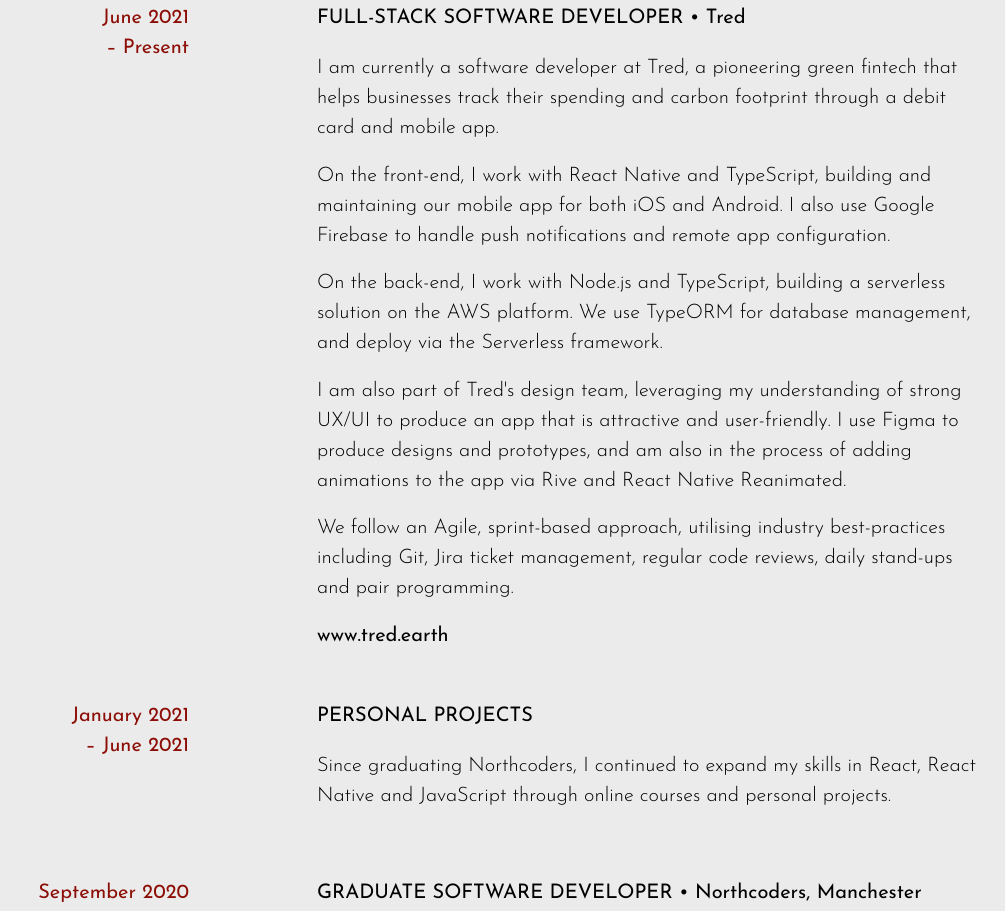
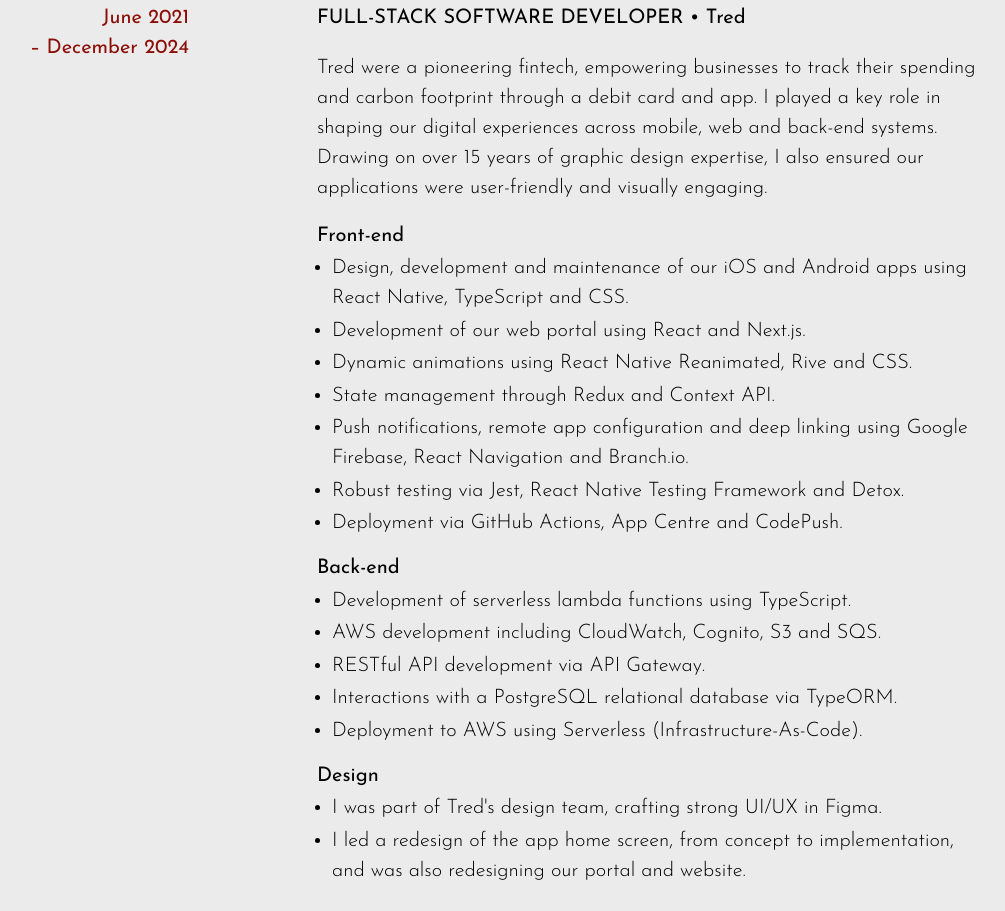
Before and after one commit to jimwcollins/portfolio, a website: page pages/experience.html in a window 1280 px wide. Shown: the part 2487-3398 px from the top of the page, without its empty margins (167-1172 px from the left). Drawn offline with Linux system fonts and the light colour scheme.

Commit message:
Copy and CV updates

```diff
--- a/js/components/footer.js
+++ b/js/components/footer.js
@@ -13,6 +13,8 @@
 	}
 
 	connectedCallback() {
+		const currentYear = new Date().getFullYear();
+
 		this.innerHTML = `
       <footer class="footer">
         <ul class="footer__nav">
@@ -38,7 +40,7 @@
           <p class="footer__logo__symbol">{}</p>
         </div>
 
-        <p class="footer__text">Designed and built by James Collins © 2021</p>
+        <p class="footer__text">Designed and built by James Collins © ${currentYear}</p>
       </footer>
     `;
 	}
--- a/pages/experience.html
+++ b/pages/experience.html
@@ -151,7 +151,7 @@
 			</h3>
 
 			<div class="experience__subsection grid">
-				<h4 class="experience__subhead display--desk">June 2021 <br />&#x2013; Present</h4>
+				<h4 class="experience__subhead display--desk">June 2021 <br />&#x2013; December 2024</h4>
 				<h4 class="experience__subhead display--mob">June 2021 &#x2013; Present</h4>
 				<div class="split__right">
 					<p class="experience__title display--desk">
@@ -163,32 +163,44 @@
 						<br />Tred
 					</p>
 					<p class="experience__para">
-						I am currently a software developer at Tred, a pioneering green fintech that helps
-						businesses track their spending and carbon footprint through a debit card and mobile
-						app.
+						Tred were a pioneering fintech, empowering businesses to track their spending and
+						carbon footprint through a debit card and app. I played a key role in shaping our
+						digital experiences across mobile, web and back-end systems. Drawing on over 15 years
+						of graphic design expertise, I also ensured our applications were user-friendly and
+						visually engaging.
 					</p>
-					<p class="experience__para">
-						On the front-end, I work with React Native and TypeScript, building and maintaining
-						our mobile app for both iOS and Android. I also use Google Firebase to handle push
-						notifications and remote app configuration.
-					</p>
-					<p class="experience__para">
-						On the back-end, I work with Node.js and TypeScript, building a serverless solution on
-						the AWS platform. We use TypeORM for database management, and deploy via the
-						Serverless framework.
-					</p>
-					<p class="experience__para">
-						I am also part of Tred's design team, leveraging my understanding of strong UX/UI to
-						produce an app that is attractive and user-friendly. I use Figma to produce designs
-						and prototypes, and am also in the process of adding animations to the app via Rive
-						and React Native Reanimated.
-					</p>
-					<p class="experience__para">
-						We follow an Agile, sprint-based approach, utilising industry best-practices including
-						Git, Jira ticket management, regular code reviews, daily stand-ups and pair
-						programming.
-					</p>
-					<a href="https://www.tred.earth" target="_blank" class="link">www.tred.earth</a>
+					<h4 class="experience__subtitle">Front-end</h4>
+					<ul class="experience__bullets">
+						<li>
+							Design, development and maintenance of our iOS and Android apps using React Native,
+							TypeScript and CSS.
+						</li>
+						<li>Development of our web portal using React and Next.js.</li>
+						<li>Dynamic animations using React Native Reanimated, Rive and CSS.</li>
+						<li>State management through Redux and Context API.</li>
+						<li>
+							Push notifications, remote app configuration and deep linking using Google Firebase,
+							React Navigation and Branch.io.
+						</li>
+						<li>Robust testing via Jest, React Native Testing Framework and Detox.</li>
+						<li>Deployment via GitHub Actions, App Centre and CodePush.</li>
+					</ul>
+					<h4 class="experience__subtitle">Back-end</h4>
+					<ul class="experience__bullets">
+						<li>Development of serverless lambda functions using TypeScript.</li>
+						<li>AWS development including CloudWatch, Cognito, S3 and SQS.</li>
+						<li>RESTful API development via API Gateway.</li>
+						<li>Interactions with a PostgreSQL relational database via TypeORM.</li>
+						<li>Deployment to AWS using Serverless (Infrastructure-As-Code).</li>
+					</ul>
+					<h4 class="experience__subtitle">Design</h4>
+					<ul class="experience__bullets">
+						<li>I was part of Tred's design team, crafting strong UI/UX in Figma.</li>
+						<li>
+							I led a redesign of the app home screen, from concept to implementation, and was
+							also redesigning our portal and website.
+						</li>
+					</ul>
 				</div>
 			</div>
 
--- a/sass/pages/_experience.scss
+++ b/sass/pages/_experience.scss
@@ -42,6 +42,11 @@
 		}
 	}
 
+	&__subtitle {
+		font-weight: 400;
+		margin-bottom: 0.25rem;
+	}
+
 	&__list {
 		list-style: none;
 
@@ -53,6 +58,15 @@
 		&__sub {
 			font-weight: 400;
 			color: $color-grey-dark;
+		}
+	}
+
+	&__bullets {
+		margin-left: 1.5rem;
+		margin-bottom: 1.5rem;
+
+		& li {
+			margin-bottom: 0.25rem;
 		}
 	}
 
```
Also changed, not shown: index.html (+22 -18 lines), css/style.css, 2 other files. Lines whose indentation alone changed are shown as unchanged.
